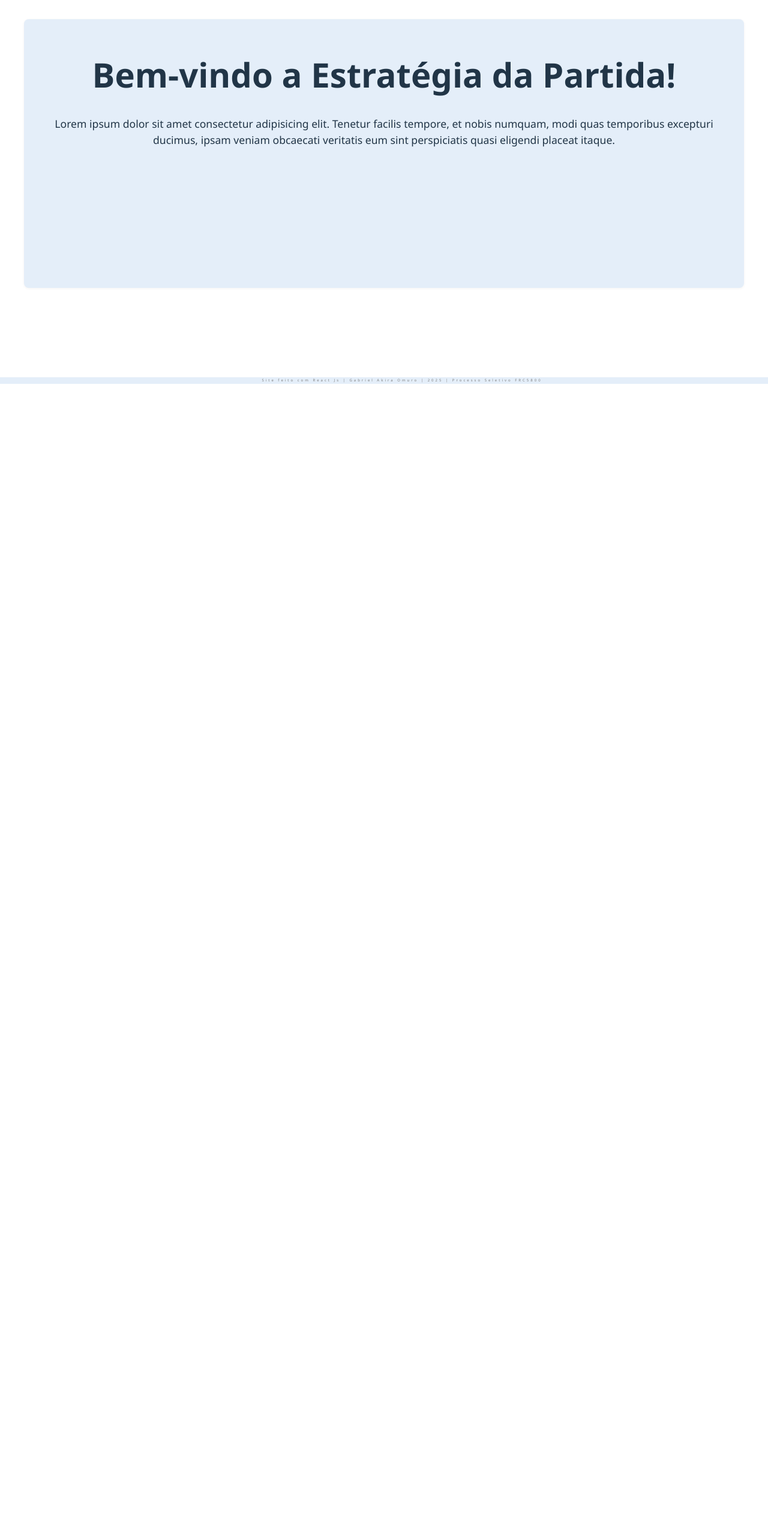
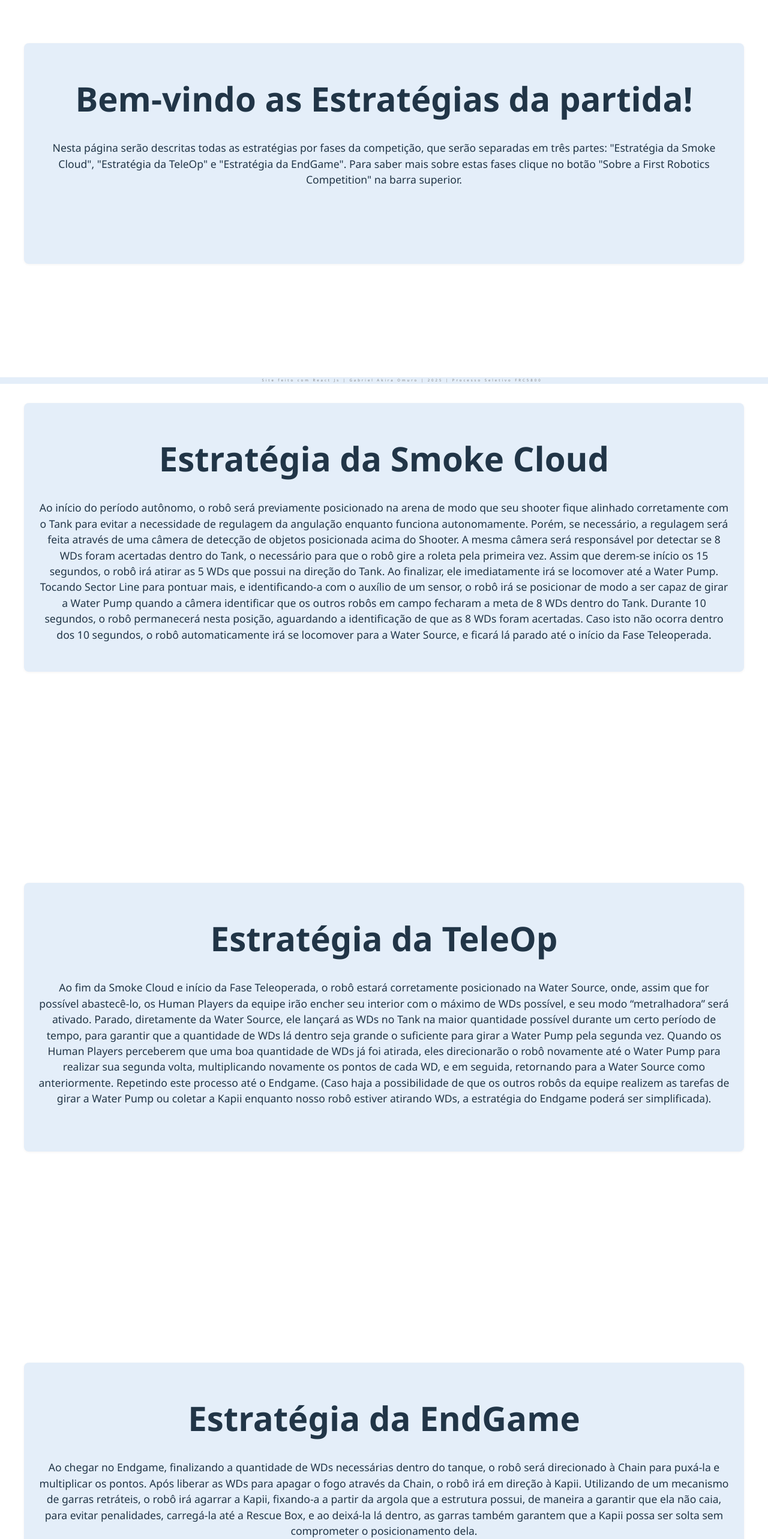
Before and after one commit to GabrielOmuro/FRC10790, a React (Vite) app: page /strategy in a window 1280 px wide. Shown: the part 160-2726 px from the top of the page at 60% size. Built offline with nearby package versions, Linux system fonts and the light colour scheme.

Commit message:
strategyUpdate

```diff
--- a/src/pages/strategy.css
+++ b/src/pages/strategy.css
@@ -1,4 +1,21 @@
 .divStrategy{
+  padding: 1.5rem;
+  margin: 1rem auto;
+  width: 90%;
+  height: 40%;
+  font-size: 1.1rem;
+  background-color: #e4eef9;
+  border-radius: 8px;
+  box-shadow: 0 1px 4px rgba(0, 0, 0, 0.05);
+  position: absolute;
+  top: 50%;
+  left: 50%;
+  transform: translate(-50%, -50%);
+  text-align: center;
+  align-items: center;
+}
+
+.divStrategySC{
   padding: 1.5rem;
   margin: 1rem auto;
   width: 90%;
@@ -8,7 +25,41 @@
   border-radius: 8px;
   box-shadow: 0 1px 4px rgba(0, 0, 0, 0.05);
   position: absolute;
-  top: 50%;
+  top: 130%;
+  left: 50%;
+  transform: translate(-50%, -50%);
+  text-align: center;
+  align-items: center;
+}
+
+.divStrategyTO{
+  padding: 1.5rem;
+  margin: 1rem auto;
+  width: 90%;
+  height: 50%;
+  font-size: 1.1rem;
+  background-color: #e4eef9;
+  border-radius: 8px;
+  box-shadow: 0 1px 4px rgba(0, 0, 0, 0.05);
+  position: absolute;
+  top: 230%;
+  left: 50%;
+  transform: translate(-50%, -50%);
+  text-align: center;
+  align-items: center;
+}
+
+.divStrategyEG{
+  padding: 1.5rem;
+  margin: 1rem auto;
+  width: 90%;
+  height: 50%;
+  font-size: 1.1rem;
+  background-color: #e4eef9;
+  border-radius: 8px;
+  box-shadow: 0 1px 4px rgba(0, 0, 0, 0.05);
+  position: absolute;
+  top: 330%;
   left: 50%;
   transform: translate(-50%, -50%);
   text-align: center;
--- a/src/pages/strategy.jsx
+++ b/src/pages/strategy.jsx
@@ -8,12 +8,71 @@ function Strategy() {
       <Rodape />
       <NavbarPQNE />
       <div className="divStrategy">
-        <h1>Bem-vindo a Estratégia da Partida!</h1>
+        <h1>Bem-vindo as Estratégias da partida!</h1>
         <p>
-          Lorem ipsum dolor sit amet consectetur adipisicing elit. Tenetur
-          facilis tempore, et nobis numquam, modi quas temporibus excepturi
-          ducimus, ipsam veniam obcaecati veritatis eum sint perspiciatis quasi
-          eligendi placeat itaque.
+          Nesta página serão descritas todas as estratégias por fases da
+          competição, que serão separadas em três partes: "Estratégia da Smoke
+          Cloud", "Estratégia da TeleOp" e "Estratégia da EndGame". Para saber
+          mais sobre estas fases clique no botão "Sobre a First Robotics
+          Competition" na barra superior.
+        </p>
+      </div>
+      <div className="divStrategySC">
+        <h1>Estratégia da Smoke Cloud</h1>
+        <p>
+          Ao início do período autônomo, o robô será previamente posicionado na
+          arena de modo que seu shooter fique alinhado corretamente com o Tank
+          para evitar a necessidade de regulagem da angulação enquanto funciona
+          autonomamente. Porém, se necessário, a regulagem será feita através de
+          uma câmera de detecção de objetos posicionada acima do Shooter. A
+          mesma câmera será responsável por detectar se 8 WDs foram acertadas
+          dentro do Tank, o necessário para que o robô gire a roleta pela
+          primeira vez. Assim que derem-se início os 15 segundos, o robô irá
+          atirar as 5 WDs que possui na direção do Tank. Ao finalizar, ele
+          imediatamente irá se locomover até a Water Pump. Tocando Sector Line
+          para pontuar mais, e identificando-a com o auxílio de um sensor, o
+          robô irá se posicionar de modo a ser capaz de girar a Water Pump
+          quando a câmera identificar que os outros robôs em campo fecharam a
+          meta de 8 WDs dentro do Tank. Durante 10 segundos, o robô permanecerá
+          nesta posição, aguardando a identificação de que as 8 WDs foram
+          acertadas. Caso isto não ocorra dentro dos 10 segundos, o robô
+          automaticamente irá se locomover para a Water Source, e ficará lá
+          parado até o início da Fase Teleoperada.
+        </p>
+      </div>
+      <div className="divStrategyTO">
+        <h1>Estratégia da TeleOp</h1>
+        <p>
+          Ao fim da Smoke Cloud e início da Fase Teleoperada, o robô estará
+          corretamente posicionado na Water Source, onde, assim que for possível
+          abastecê-lo, os Human Players da equipe irão encher seu interior com o
+          máximo de WDs possível, e seu modo “metralhadora” será ativado.
+          Parado, diretamente da Water Source, ele lançará as WDs no Tank na
+          maior quantidade possível durante um certo período de tempo, para
+          garantir que a quantidade de WDs lá dentro seja grande o suficiente
+          para girar a Water Pump pela segunda vez. Quando os Human Players
+          perceberem que uma boa quantidade de WDs já foi atirada, eles
+          direcionarão o robô novamente até o Water Pump para realizar sua
+          segunda volta, multiplicando novamente os pontos de cada WD, e em
+          seguida, retornando para a Water Source como anteriormente. Repetindo
+          este processo até o Endgame. (Caso haja a possibilidade de que os
+          outros robôs da equipe realizem as tarefas de girar a Water Pump ou
+          coletar a Kapii enquanto nosso robô estiver atirando WDs, a estratégia
+          do Endgame poderá ser simplificada).
+        </p>
+      </div>
+      <div className="divStrategyEG">
+        <h1>Estratégia da EndGame</h1>
+        <p>
+          Ao chegar no Endgame, finalizando a quantidade de WDs necessárias
+          dentro do tanque, o robô será direcionado à Chain para puxá-la e
+          multiplicar os pontos. Após liberar as WDs para apagar o fogo através
+          da Chain, o robô irá em direção à Kapii. Utilizando de um mecanismo de
+          garras retráteis, o robô irá agarrar a Kapii, fixando-a a partir da
+          argola que a estrutura possui, de maneira a garantir que ela não caia,
+          para evitar penalidades, carregá-la até a Rescue Box, e ao deixá-la lá
+          dentro, as garras também garantem que a Kapii possa ser solta sem
+          comprometer o posicionamento dela.
         </p>
       </div>
       <div className="containerEspacamentoStrategy"></div>
```
